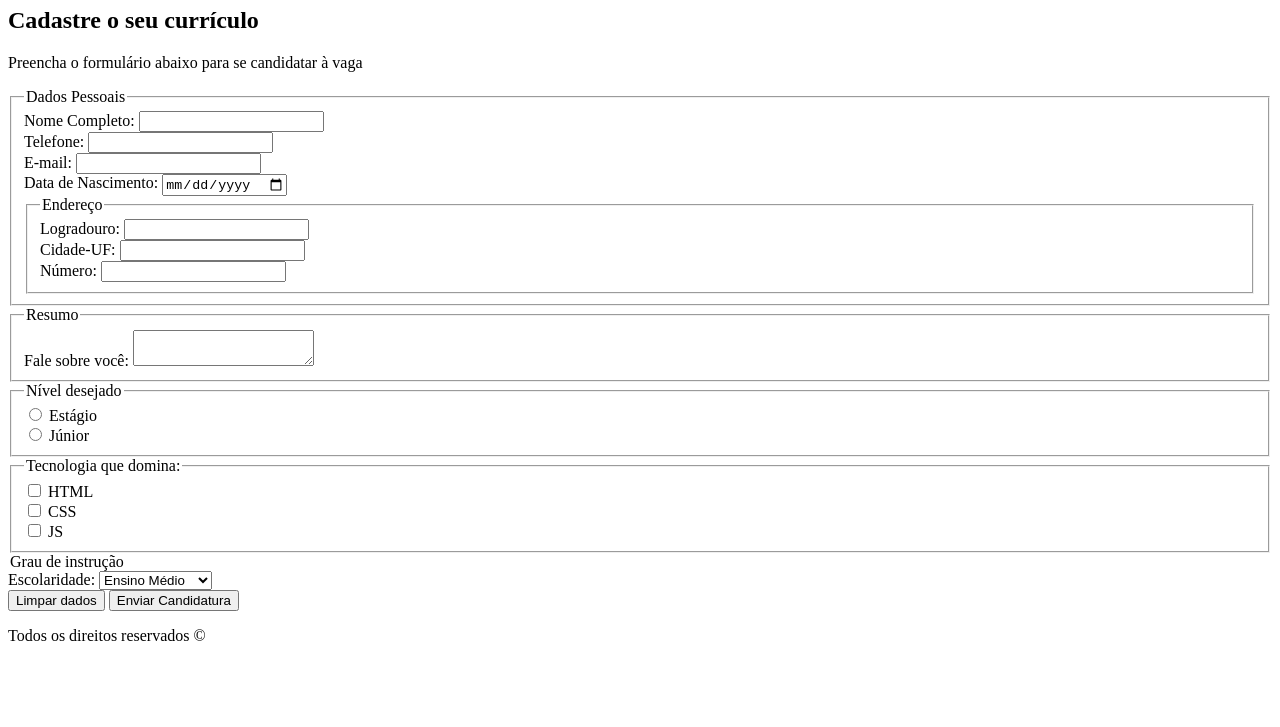
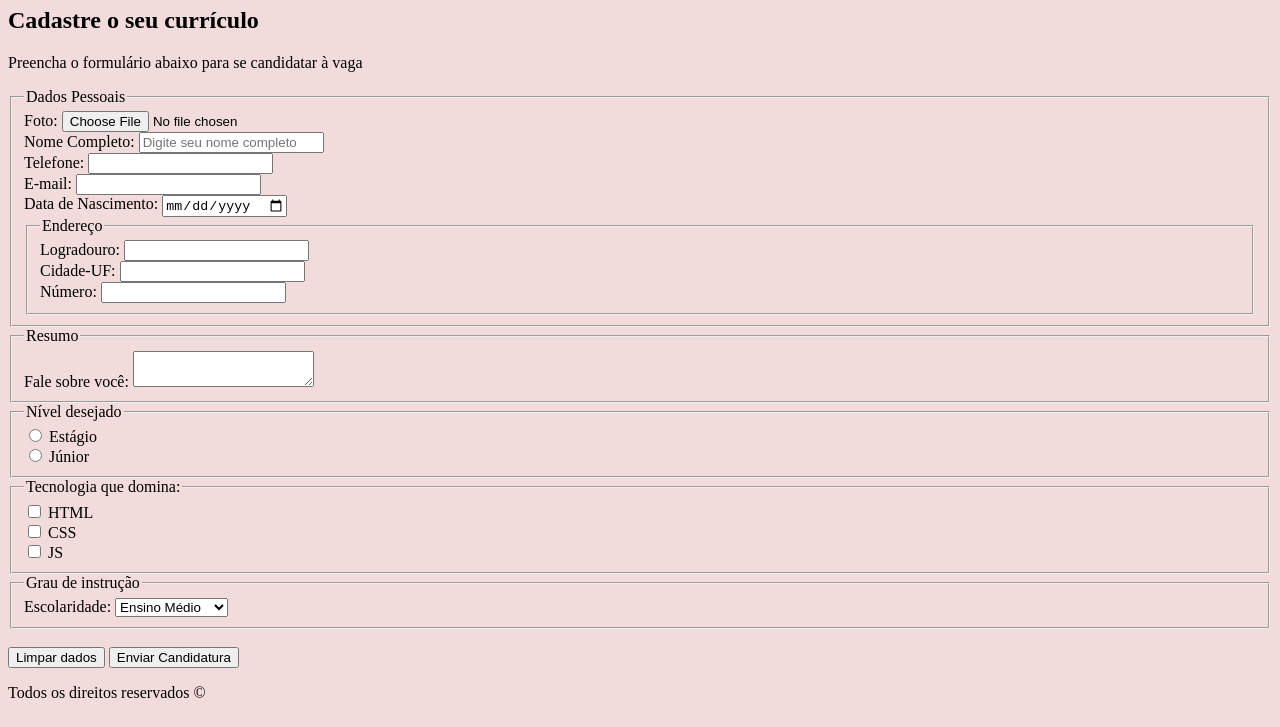
Before and after one commit to MaferCastilho/Front-end-web-bes, a plain HTML site: page aula-3-26.08/index.html in a window 1280 px wide. Shown: the part 73-800 px from the top of the page. Drawn offline with Linux system fonts and the light colour scheme.

Commit message:
finalizado formulário aula 3

```diff
--- a/aula-3-26.08/index.html
+++ b/aula-3-26.08/index.html
@@ -3,6 +3,7 @@
 <head>
     <meta charset="UTF-8">
     <meta name="viewport" content="width=device-width, initial-scale=1.0">
+    <link rel="stylesheet" href="style.css">
     <title>Recrutamento Online</title>
 </head>
 <body>
@@ -13,18 +14,25 @@
     <main>
         <section>
             <h2>Cadastre o seu currículo</h2>
-            <form action="#" method="post">
+            <form action="https://postman-echo.com/post" method="post" enctype="multipart/form-data">
                 <p>Preencha o formulário abaixo para se candidatar à vaga</p>
                 <fieldset>
                     <legend>Dados Pessoais</legend>
+                    <!-- campo novo aula 02.09 -->
+                    <div>
+                        <label for="foto_id">Foto:</label>
+                        <input type="file" name="foto" id="foto_id" accept="image/*">
+                    </div>
+
+
                     <div>
                         <label for="nome_id">Nome Completo:</label>
-                        <input type="text"  name="nome" id="nome_id">
+                        <input type="text"  name="nome" id="nome_id" placeholder="Digite seu nome completo">
                     </div>
 
                     <div>
                         <label for="telefone_id">Telefone:</label>
-                        <input type="tel" name="telefone" id="telefone_id">
+                        <input type="tel" name="telefone" id="telefone_id" required>
                     </div>
 
                     <div>
@@ -97,8 +105,9 @@
                     </div>
                 </fieldset>
 
-                <fildset>
+                <fieldset>
                     <legend>Grau de instrução</legend>
+
                     <div>
                         <label for="escolaridade_id">Escolaridade:</label>
                         <select name="escolaridade" id="escolaridade_id">
@@ -109,7 +118,7 @@
                     </div>
                 </fieldset>
 
-                <div>
+                <div><br>
                     <button type="reset">Limpar dados</button>
                     <button type="submit">Enviar Candidatura</button>
                 </div>
--- /dev/null
+++ b/aula-3-26.08/style.css
@@ -0,0 +1,4 @@
+body {
+    background-color: #f1dbdb;
+    text-align: justify;
+}
```
